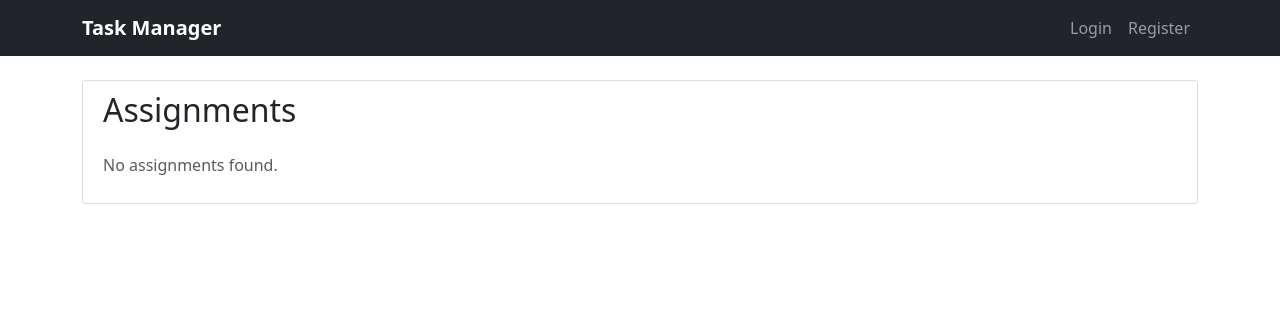
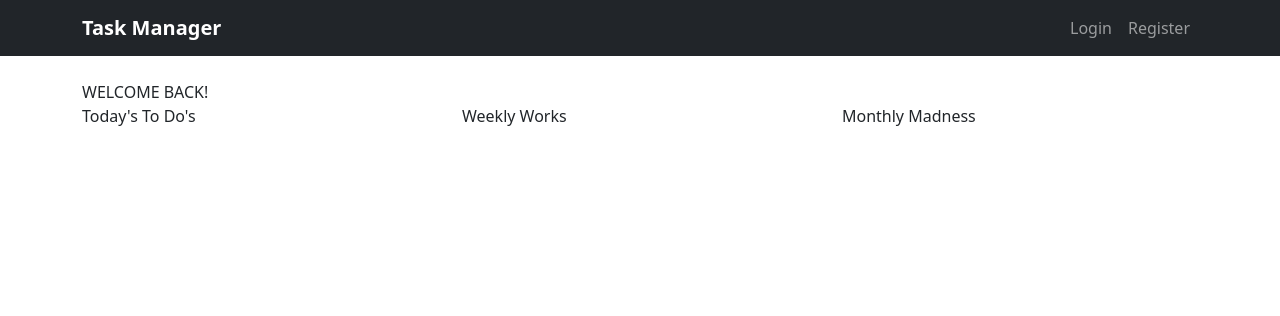
Before and after one commit to lozala0082/toDoList, a Django app: template WebApp/templates/tasks/home.html in a window 1280 px wide. Shown: the top 316 px of the page. Run offline with Django 5.2, Linux system fonts and the light colour scheme; the template is opened without the code that fills it, so the values that code supplies are empty; parts of the project's set-up code (start-up, migrations or seed data) failed here and were passed over; some libraries are stand-ins or nearby versions.

Commit message:
Hwerro Guys! We had implemented Luis' code to the webapp.

```diff
--- a/WebApp/templates/tasks/home.html
+++ b/WebApp/templates/tasks/home.html
@@ -3,92 +3,103 @@
 
 {% block title %}Home - Task Manager{% endblock %}
 
+{% block extra_head %}
+<link href="https://fonts.googleapis.com/css2?family=Irish+Grover&family=Literata:wght@600&display=swap" rel="stylesheet">
+<style>
+    .main-container {
+        width: 100%;
+        height: 100%;
+        position: relative;
+        background: #B0E0F4;
+        overflow: hidden;
+        min-height: 100vh;
+        padding: 20px;
+    }
+    .welcome-text {
+        color: black;
+        font-size: 60px;
+        font-family: 'Irish Grover', cursive;
+        font-weight: 400;
+        text-align: center;
+        margin-bottom: 40px;
+    }
+    .section-title {
+        color: black;
+        font-size: 50px;
+        font-family: 'Irish Grover', cursive;
+        font-weight: 400;
+        margin-bottom: 30px;
+    }
+    .task-container {
+        width: 361px;
+        height: 80px;
+        padding: 2px;
+        position: relative;
+        justify-content: center;
+        align-items: center;
+        gap: 16px;
+        display: inline-flex;
+        margin: 10px;
+    }
+    .task-checkbox {
+        width: 42px;
+        height: 40px;
+        background: #D8E1E3;
+        border-radius: 8px;
+        border: 2px #396B76 solid;
+    }
+    .task-text {
+        color: black;
+        font-size: 20px;
+        font-family: 'Literata', serif;
+        font-weight: 600;
+    }
+    .section-container {
+        margin-bottom: 40px;
+    }
+</style>
+{% endblock %}
+
 {% block content %}
-<div class="content-section">
-    <h2 class="mb-4">Assignments</h2>
+<div class="main-container">
+    <div class="welcome-text">WELCOME BACK!</div>
 
-    {% if assignments %}
-        <div class="table-responsive">
-            <table class="table table-hover">
-                <thead>
-                    <tr>
-                        <th>Name</th>
-                        <th>Due Date</th>
-                        <th>Status</th>
-                        <th>Creator</th>
-                        <th>Actions</th>
-                    </tr>
-                </thead>
-                <tbody>
-                    {% for assignment in assignments %}
-                        <tr>
-                            <td>
-                                <a href="{% url 'assignment-detail' assignment.pk %}" class="text-decoration-none">
-                                    {{ assignment.name }}
-                                </a>
-                            </td>
-                            <td>{{ assignment.due_date|date:"M d, Y" }}</td>
-                            <td>
-                                <span class="assignment-status status-{{ assignment.status|lower|cut:" " }}">
-                                    {{ assignment.status }}
-                                </span>
-                            </td>
-                            <td>{{ assignment.creator.username }}</td>
-                            <td>
-                                <div class="btn-group" role="group">
-                                    <a href="{% url 'assignment-detail' assignment.pk %}" class="btn btn-sm btn-info">View</a>
-                                    {% if user.is_staff %}
-                                        <a href="{% url 'assignment-update' assignment.pk %}" class="btn btn-sm btn-warning">Edit</a>
-                                        <a href="{% url 'assignment-delete' assignment.pk %}" class="btn btn-sm btn-danger">Delete</a>
-                                    {% endif %}
-                                    {% if user in assignment.assignees.all %}
-                                        <a href="{% url 'update-status' assignment.pk %}" class="btn btn-sm btn-success">Update Status</a>
-                                    {% endif %}
-                                </div>
-                            </td>
-                        </tr>
-                    {% endfor %}
-                </tbody>
-            </table>
+    <div class="row">
+        <div class="col-md-4">
+            <div class="section-container">
+                <div class="section-title">Today's To Do's</div>
+                {% for assignment in today_assignments %}
+                <div class="task-container">
+                    <div class="task-checkbox"></div>
+                    <div class="task-text">{{ assignment.name }}</div>
+                </div>
+                {% endfor %}
+            </div>
         </div>
 
-        {% if is_paginated %}
-            <nav aria-label="Page navigation" class="mt-4">
-                <ul class="pagination justify-content-center">
-                    {% if page_obj.has_previous %}
-                        <li class="page-item">
-                            <a class="page-link" href="?page=1">First</a>
-                        </li>
-                        <li class="page-item">
-                            <a class="page-link" href="?page={{ page_obj.previous_page_number }}">Previous</a>
-                        </li>
-                    {% endif %}
+        <div class="col-md-4">
+            <div class="section-container">
+                <div class="section-title">Weekly Works</div>
+                {% for assignment in weekly_assignments %}
+                <div class="task-container">
+                    <div class="task-checkbox"></div>
+                    <div class="task-text">{{ assignment.name }}</div>
+                </div>
+                {% endfor %}
+            </div>
+        </div>
 
-                    {% for num in page_obj.paginator.page_range %}
-                        {% if page_obj.number == num %}
-                            <li class="page-item active">
-                                <span class="page-link">{{ num }}</span>
-                            </li>
-                        {% elif num > page_obj.number|add:'-3' and num < page_obj.number|add:'3' %}
-                            <li class="page-item">
-                                <a class="page-link" href="?page={{ num }}">{{ num }}</a>
-                            </li>
-                        {% endif %}
-                    {% endfor %}
-
-                    {% if page_obj.has_next %}
-                        <li class="page-item">
-                            <a class="page-link" href="?page={{ page_obj.next_page_number }}">Next</a>
-                        </li>
-                        <li class="page-item">
-                            <a class="page-link" href="?page={{ page_obj.paginator.num_pages }}">Last</a>
-                        </li>
-                    {% endif %}
-                </ul>
-            </nav>
-        {% endif %}
-    {% else %}
-        <p class="text-muted">No assignments found.</p>
-    {% endif %}
+        <div class="col-md-4">
+            <div class="section-container">
+                <div class="section-title">Monthly Madness</div>
+                {% for assignment in monthly_assignments %}
+                <div class="task-container">
+                    <div class="task-checkbox"></div>
+                    <div class="task-text">{{ assignment.name }}</div>
+                </div>
+                {% endfor %}
+            </div>
+        </div>
+    </div>
 </div>
 {% endblock %}
```
Also changed, not shown: WebApp/tasks/views.py (+26 -0 lines).
